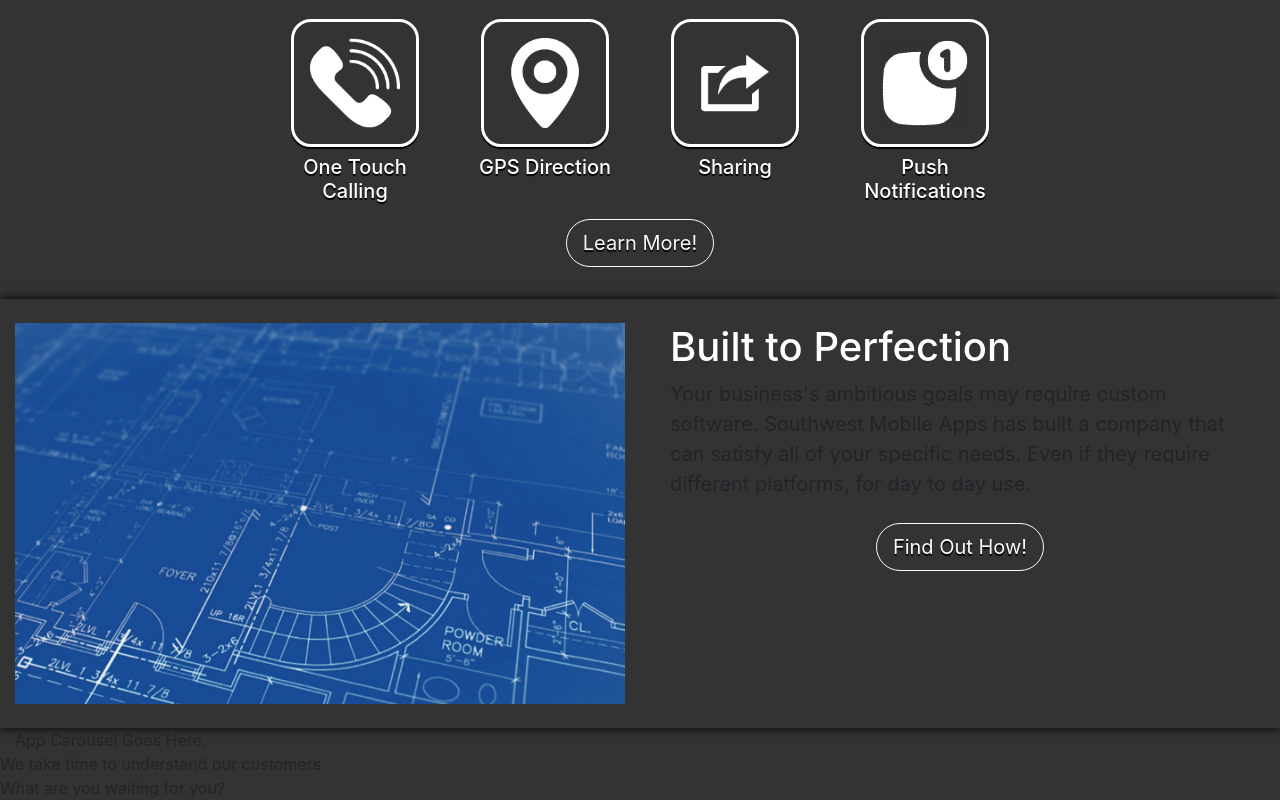
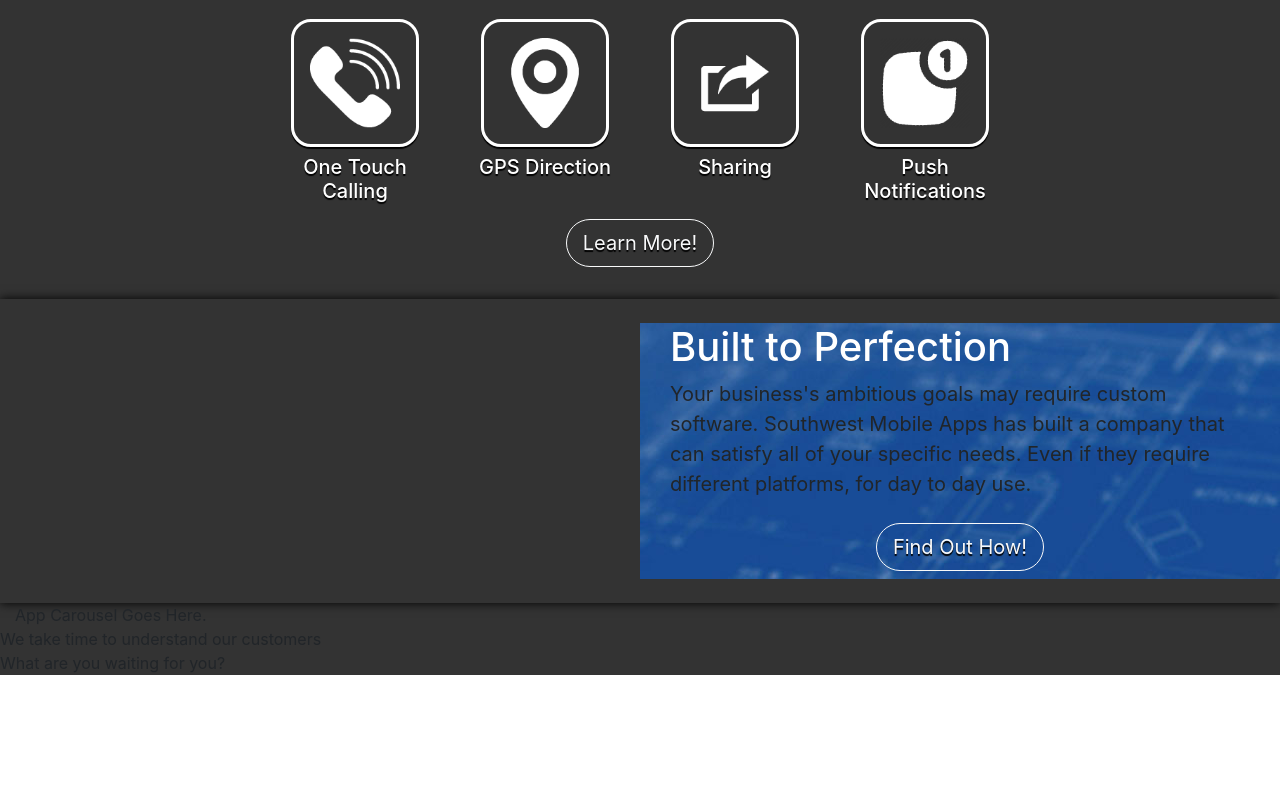
Before and after one commit to 12jihan/swma-site, an Angular app: page / in a window 1280 px wide. Shown: the part 885-1685 px from the top of the page. After the commit the page ends 1560 px from the top, so only its background shows below. Built offline with nearby package versions, Linux system fonts and the light colour scheme.

Commit message:
updated a few things like added a pre-created image.

```diff
--- a/src/app/components/landing-page-components/sections/sections.component.css
+++ b/src/app/components/landing-page-components/sections/sections.component.css
@@ -29,17 +29,31 @@
     border-radius: 30px;
 }
 
-.bgSec2 {
-}
-
 .imgHlf img{
     width: 100%;
     height: auto;
 }
 
 .ovrLay2 {
+
+}
+
+.overPerf {
+    background: orangered;
+    z-index: 1;
+    opacity: 0.85;
+    height:auto;
+    width: auto;
+    position: absolute;
+}
+
+.perfectBox {
+    background-image: url('../../../../assets/Images/blueprint.jpg');
+    height: auto;
+    width: auto;
 }
 
 .perfectBox div p {
     font-size: 20px;
+    z-index: 4;
 }
--- a/src/app/components/landing-page-components/sections/sections.component.html
+++ b/src/app/components/landing-page-components/sections/sections.component.html
@@ -42,17 +42,20 @@
   <div class="row bgSec2 pt-4 pb-4">
 
     <div class="col-md-6 imgHlf">
-      <img src="../../../../assets/Images/blueprint.jpg" alt="">
     </div>
 
     <div class="ovrLay2">
+    </div>
 
+
+    <div class="ovrPerf">
     </div>
 
     <div class="col-md-6 perfectBox">
       <div class="col-12">
         <h1 class="text-white">Built to Perfection</h1>
       </div>
+
       <div class="col-12">
         <p>Your business's ambitious goals may require custom software. Southwest Mobile Apps has built a company that can satisfy
           all of your specific needs. Even if they require different platforms, for day to day use.</p>
```
Also changed, not shown: 1 other file (tests, documents, lock files or other folders).
